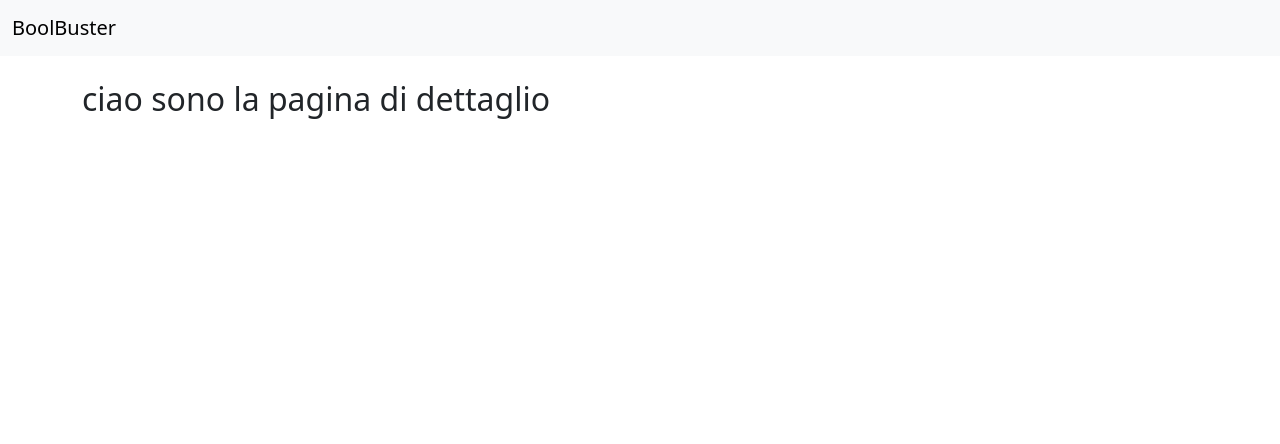
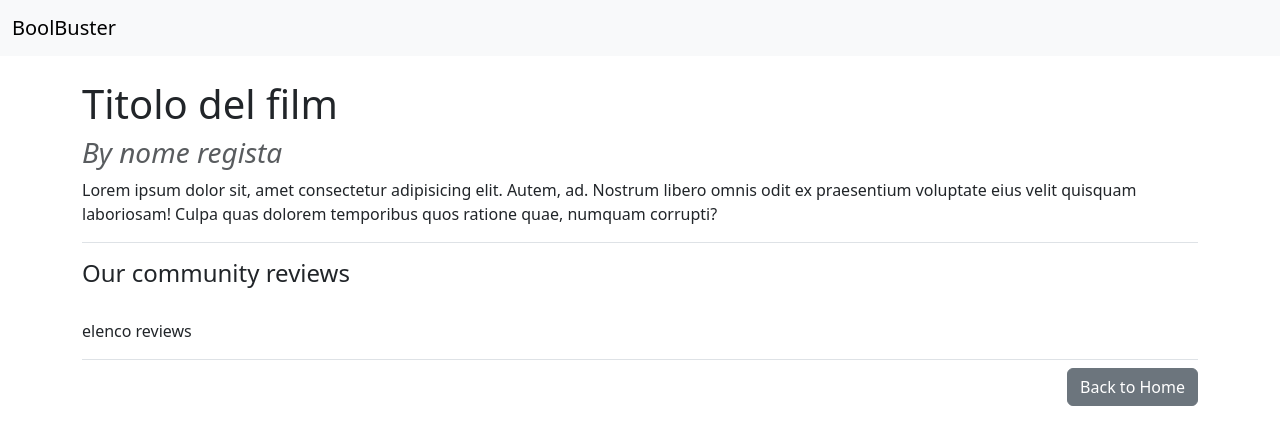
Before and after one commit to CesareFortunato/webapp-react, a React (Vite) app: page /films/1 in a window 1280 px wide. Shown: the top 444 px of the page. Built offline with nearby package versions, Linux system fonts and the light colour scheme.

Commit message:
feat: moviePage + test on navigation

```diff
--- a/src/App.jsx
+++ b/src/App.jsx
@@ -4,9 +4,6 @@ import MoviePage from "./pages/MoviePage"
 
 // importiamo layout
 import DefaultLayout from "./layouts/DefaultLayout"
-
-// importiamo components
-import MainHeader from "./components/MainHeader"
 
 // importiamo comp libreria rotte
 import { BrowserRouter, Routes, Route } from "react-router-dom"
@@ -18,7 +15,7 @@ function App() {
     <BrowserRouter>
       <Routes>
         <Route element={<DefaultLayout />}>
-          <Route path="/films" element={<HomePage />} />
+          <Route path="/" element={<HomePage />} />
           <Route path="/films/:id" element={<MoviePage />} />
         </Route>
       </Routes>
--- a/src/components/MainHeader.jsx
+++ b/src/components/MainHeader.jsx
@@ -4,7 +4,7 @@ const MainHeader = () => {
 return (
     <nav className="navbar bg-body-tertiary mb-4">
         <div className="container-fluid justify-content-start">
-        <Link className="navbar-brand" to="/">BoolBuster</Link>
+        <Link className="navbar-brand" to="/films">BoolBuster</Link>
         </div>
     </nav>
 )
--- a/src/pages/HomePage.jsx
+++ b/src/pages/HomePage.jsx
@@ -1,9 +1,18 @@
 
 
 const HomePage = () => {
-return (
-   <h2>ciao sono la pagina iniziale</h2>
-)
+    return (
+        <>
+            <h1 className="text-primary">Boolbuster</h1>
+            <h2><i>The boolean nerd movie community</i></h2>
+
+            <div>
+                <p className="row row-cols-3 mt-4">
+                    Qui ci saranno i film
+                </p>
+            </div>
+        </>
+    )
 }
 
 export default HomePage
--- a/src/pages/MoviePage.jsx
+++ b/src/pages/MoviePage.jsx
@@ -1,9 +1,27 @@
-
+import { Link } from "react-router-dom"
 
 const MoviePage = () => {
-return (
-   <h2>ciao sono la pagina di dettaglio</h2>
-)
+    return (
+        <>
+            <header id="movie" className="border-bottom border-1 mb-3">
+                <h1>Titolo del film</h1>
+                <h3 className="text-muted"><i>By nome regista</i></h3>
+                <p>Lorem ipsum dolor sit, amet consectetur adipisicing elit. Autem, ad.
+                    Nostrum libero omnis odit ex praesentium voluptate eius velit quisquam laboriosam!
+                    Culpa quas dolorem temporibus quos ratione quae, numquam corrupti?</p>
+            </header>
+            <section id="reviews">
+                <header className="d-flex justify-content-between align-items-center mb-4">
+                    <h4>Our community reviews</h4>
+                </header>
+
+                <p>elenco reviews</p>
+            </section>
+            <footer className="border-top border-1 pt-2 mb-3 d-flex justify-content-end">
+                <Link className="btn btn-secondary" to="/">Back to Home</Link>
+            </footer>
+        </>
+    )
 }
 
 export default MoviePage
```
Also changed, not shown: src/layouts/DefaultLayout.jsx (indentation only).
